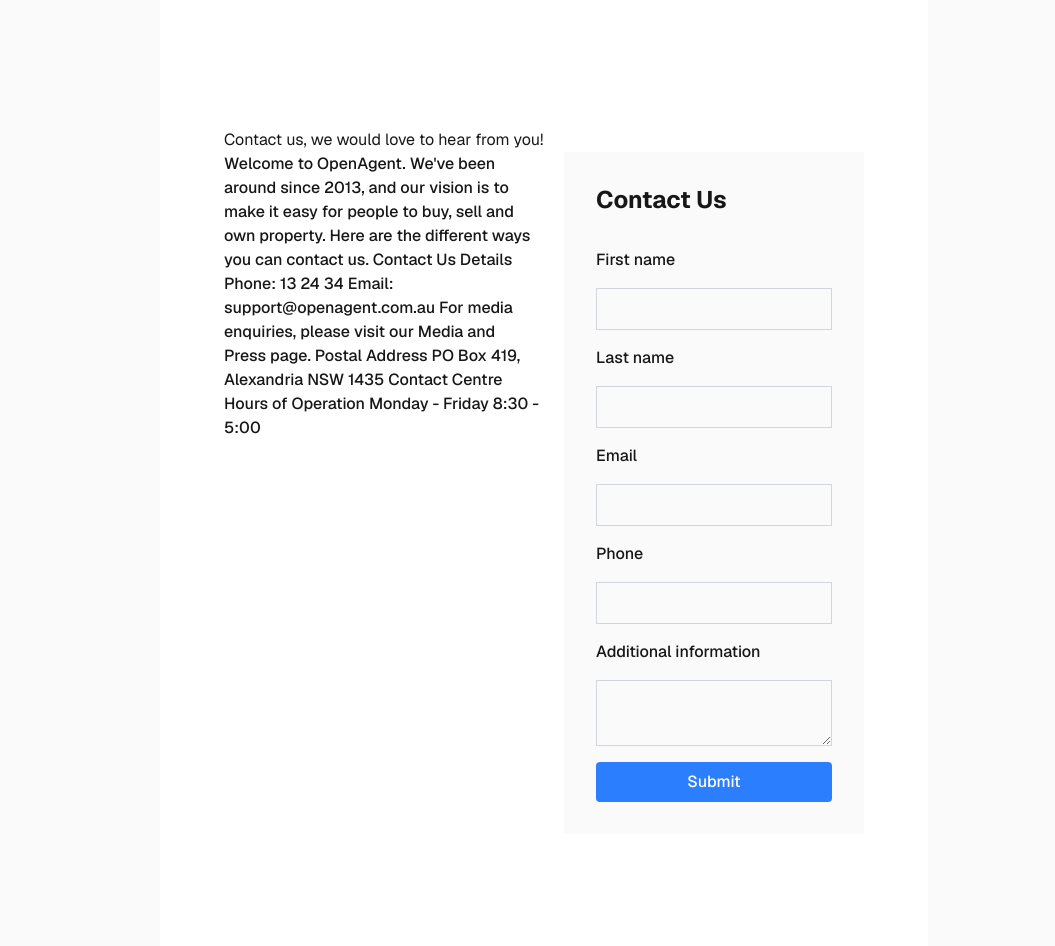
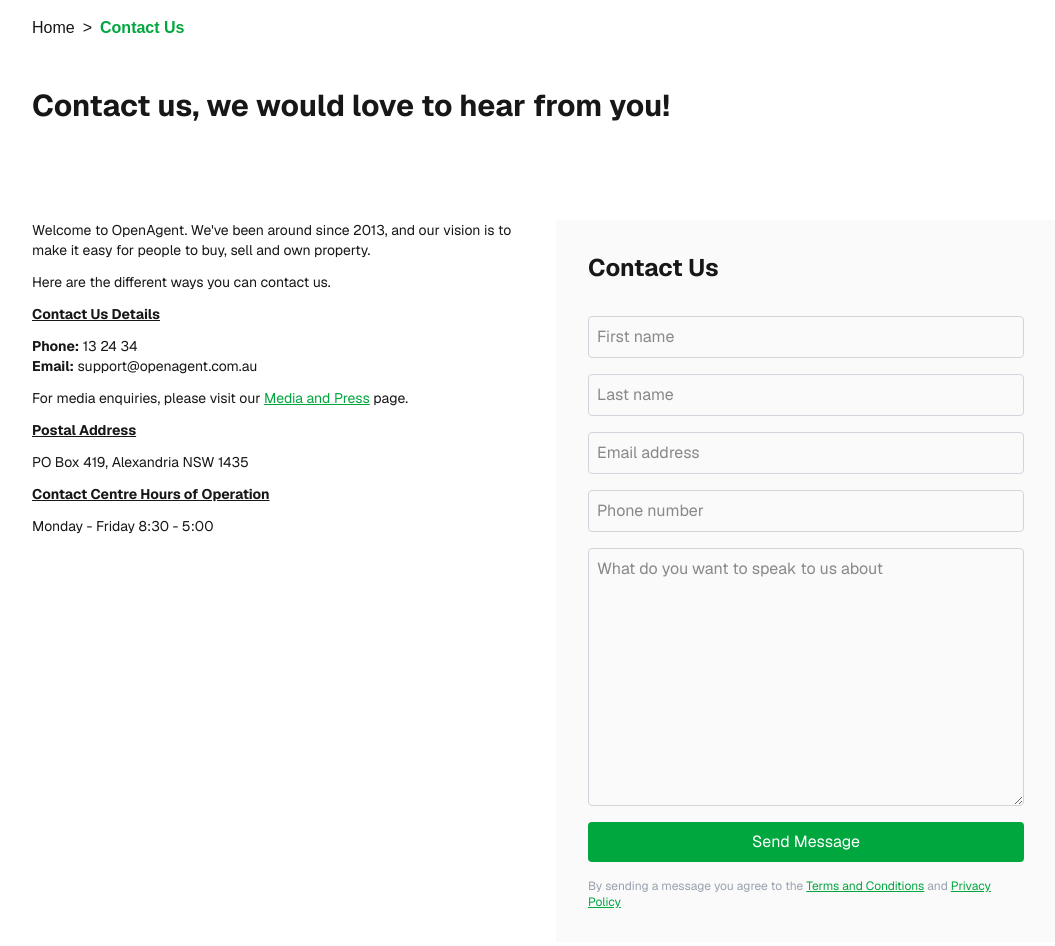
Before and after one commit to Tenri/ContactUs, a Next.js app in the folder contact-us-page/: page /contact-us in a window 1280 px wide. Shown: the top 946 px of the page, without its empty margins (96-1151 px from the left). Built offline with nearby package versions, Linux system fonts and the light colour scheme.

Commit message:
Styling matching

```diff
--- a/contact-us-page/app/contact-us/page.tsx
+++ b/contact-us-page/app/contact-us/page.tsx
@@ -64,71 +64,63 @@
 
 
   return (
-    <div className="flex flex-col flex-1 items-center justify-center bg-zinc-50 font-sans dark:bg-black">
-      <main className="flex flex-1 w-full max-w-3xl flex-col items-center justify-between py-32 px-16 bg-white sm:items-start">
-        <h1>Contact us, we would love to hear from you!</h1>
-        <div className="flex flex-row items-center gap-6 text-center sm:items-start sm:text-left w-full h-full">
-          <div className="flex flex- gap-4 text-base font-medium sm:flex-row bg-white">
-            <p>Welcome to OpenAgent. We've been around since 2013, and our vision is to make it easy for people to buy, sell and own property.
+    <div className="flex flex-col flex-1 items-center justify-center bg-white font-sans dark:bg-black">
+      <main className="flex flex-1 w-full max-w-6xl flex-col pt-8 px-16 bg-white">
+        <h1 className="text-3xl font-bold">Contact us, we would love to hear from you!</h1>
+        <div className="flex flex-row items-center gap-6 py-24 text-center sm:items-start sm:text-left w-full h-full">
+          <div className="w-1/2 bg-white">
+            <div className="flex flex-col gap-3 text-sm">
+              <p>Welcome to OpenAgent. We've been around since 2013, and our vision is to make it easy for people to buy, sell and own property.</p>
+                <p>Here are the different ways you can contact us.</p>
 
-                Here are the different ways you can contact us.
+                <p className="font-bold underline">Contact Us Details</p>
+                <div>
+                  <p><span className="font-bold">Phone:</span> 13 24 34</p>
+                  <p><span className="font-bold">Email:</span> support@openagent.com.au</p>
+                </div>
+                <p>For media enquiries, please visit our <span className="underline text-green-600">Media and Press</span> page.</p>
 
-                Contact Us Details
+                <p className="font-bold underline">Postal Address</p>
+                <p>PO Box 419, Alexandria NSW 1435</p>
 
-                Phone: 13 24 34
-                Email: support@openagent.com.au
-
-                For media enquiries, please visit our Media and Press page.
-
-                Postal Address
-
-                PO Box 419, Alexandria NSW 1435
-
-                Contact Centre Hours of Operation
-
-                Monday - Friday 8:30 - 5:00
-              </p>
+                <p className="font-bold underline">Contact Centre Hours of Operation</p>
+                <p>Monday - Friday 8:30 - 5:00</p>
+              </div>
           </div>
-          <div className="flex flex- gap-4 text-base font-medium sm:flex-row">
-            <form className="flex flex-col gap-4 w-full max-w-md bg-zinc-50 p-8" onSubmit={handleSubmit}>
+          <div className="w-1/2 bg-zinc-50">
+            <form className="flex flex-col gap-4 w-full bg-zinc-50 p-8" onSubmit={handleSubmit}>
               <h2 className="text-2xl font-bold mb-4">Contact Us</h2>
 
-              <label htmlFor="firstName" className="font-medium">
-                First name
-              </label>
               <input
+                placeholder="First name"
                 type="text"
                 id="firstName"
                 name="firstName"
-                className="border border-gray-300 p-2"
+                className="border border-gray-300 p-2 rounded"
                 onChange={(e) => {
                   setForm({ ...form, firstName: e.target.value });
                 }}
                 required
               />
 
-              <label htmlFor="lastName" className="font-medium">
-                Last name
-              </label>
               <input
+                placeholder="Last name"
                 type="text"
                 id="lastName"
                 name="lastName"
-                className="border border-gray-300 p-2"
+                className="border border-gray-300 p-2 rounded"
                 onChange={(e) => {
                   setForm({ ...form, lastName: e.target.value });
                 }}
                 required
               />
 
-              <label htmlFor="email" className="font-medium">
-                Email
-              </label>
               <input
+                placeholder="Email address"
                 type="text"
                 id="email"
                 name="email"
-                className="border border-gray-300 p-2"
+                className="border border-gray-300 p-2 rounded"
                 onChange={(e) => {
                   setForm({ ...form, email: e.target.value });
                   validateEmail(e.target.value);
@@ -136,14 +128,12 @@
                 required/>
               {emailError && <p className="text-red-500 text-sm">{emailError}</p>}
 
-              <label htmlFor="phone" className="font-medium">
-                Phone
-              </label>
               <input
+                placeholder="Phone number"
                 type="tel"
                 id="phone"
                 name="phone"
-                className="border border-gray-300 p-2"
+                className="border border-gray-300 p-2 rounded"
                 onChange={(e) => {
                   setForm({ ...form, phone: e.target.value });
                   validatePhone(e.target.value);
@@ -152,23 +142,27 @@
               />
               {phoneError && <p className="text-red-500 text-sm">{phoneError}</p>}
 
-              <label htmlFor="note" className="font-medium">
-                Additional information
-              </label>
               <textarea
+                placeholder="What do you want to speak to us about"
                 id="note"
                 name="note"
-                className="border border-gray-300 p-2"
+                className="border border-gray-300 p-2 rounded"
+                rows={10}
                 onChange={(e) => setForm({ ...form, note: e.target.value })}
               />
 
               <button
                 type="submit"
-                className="bg-blue-500 text-white py-2 px-4 rounded hover:bg-blue-600"
+                className="bg-green-600 text-white py-2 px-4 rounded hover:bg-blue-600"
               >
-                Submit
+                Send Message
               </button>
 
+                <p className="text-xs text-gray-400 rounded">
+                  By sending a message you agree to the{' '}
+                  <span className="underline text-green-600">Terms and Conditions</span> and{' '}
+                  <span className="underline text-green-600">Privacy Policy</span>
+                </p>
             </form>
           </div>
         </div>
--- a/contact-us-page/app/layout.tsx
+++ b/contact-us-page/app/layout.tsx
@@ -1,6 +1,8 @@
 import type { Metadata } from "next";
 import { Geist, Geist_Mono } from "next/font/google";
 import "./globals.css";
+import Navbar from './navbar';
+
 
 const geistSans = Geist({
   variable: "--font-geist-sans",
@@ -27,7 +29,10 @@
       lang="en"
       className={`${geistSans.variable} ${geistMono.variable} h-full antialiased`}
     >
-      <body className="min-h-full flex flex-col">{children}</body>
+      <body className="min-h-full flex flex-col">
+        <Navbar />
+        {children}
+      </body>
     </html>
   );
 }
--- a/contact-us-page/app/navbar.tsx
+++ b/contact-us-page/app/navbar.tsx
@@ -0,0 +1,25 @@
+'use client'
+import Link from 'next/link';
+import { usePathname } from 'next/navigation';
+
+export default function Navbar() {
+  const pathname = usePathname();
+
+  return (
+    <nav className="w-full max-w-6xl px-16 py-4 mx-auto flex items-center gap-2">
+      {pathname === '/' ? (
+        <span className="font-bold">Home</span>
+      ) : (
+        <Link href="/">Home</Link>
+      )}
+
+      {pathname === '/contact-us' && (
+        <><span>{'>'}</span><span className="font-bold text-green-600">Contact Us</span></>
+      )}
+
+      {pathname === '/contact-list' && (
+        <><span>{'>'}</span><span className="font-bold text-green-600">Contact List</span></>
+      )}
+    </nav>
+  )
+}
--- a/contact-us-page/app/thank-you/page.tsx
+++ b/contact-us-page/app/thank-you/page.tsx
@@ -19,6 +19,7 @@
     <div>
       <h1>Thank you, {firstName}!</h1>
       <p>We'll be in touch soon.</p>
+        <p className="opacity-75">Redirecting to home page in 5 seconds...</p>
     </div>
   )
 }
```
Also changed, not shown: 1 other file (tests, documents, lock files or other folders).
